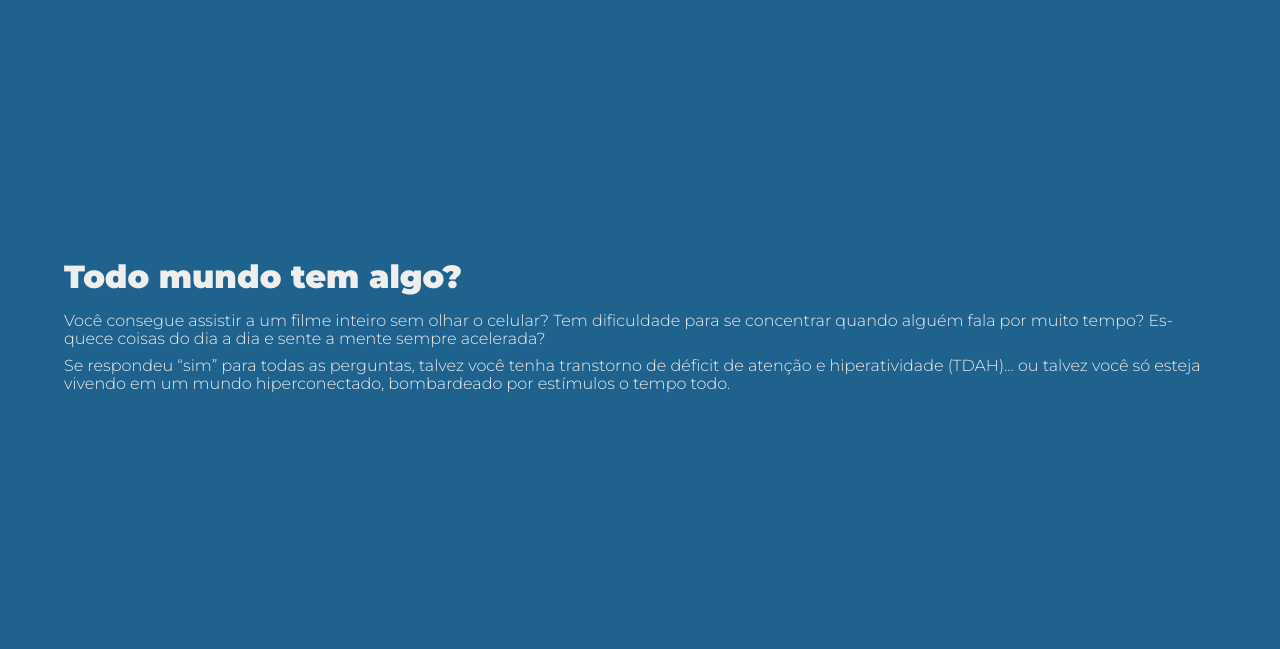
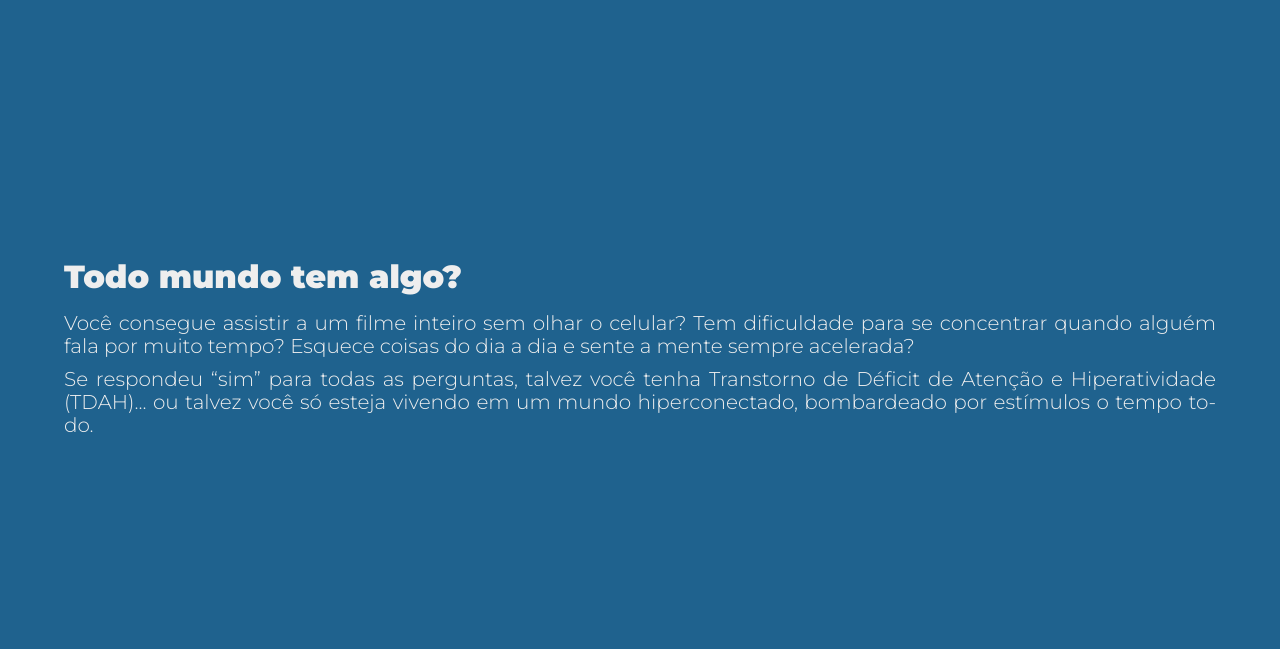
Before and after one commit to douglasspeck/douglasspeck, a PHP site: page /tdah/index.html in a window 1280 px wide. Shown: the part 1951-2600 px from the top of the page. Run offline with PHP 8.4, Linux system fonts and the light colour scheme; some web fonts are replaced.

Commit message:
Conteúdo Base da Página

```diff
--- a/assets/css/tdah.css
+++ b/assets/css/tdah.css
@@ -24,7 +24,10 @@ html, body {
     overflow-x: hidden;
     display: flex;
     flex-direction: column;
-    hyphens: auto;
+    overflow-wrap: break-word;
+    word-wrap: break-word;
+    hyphens: manual;
+    hyphenate-limit-chars: 1 1 1;
 }
 
 * {
@@ -55,13 +58,17 @@ section {
 
 main p {
     margin-bottom: 0.5em;
+    text-align: justify;
 }
 
 #banner {
     height: 70vh;
-    text-align: center;
     font-size: 1.5rem;
     padding: 0 5%;
+}
+
+#banner #h1, #banner p {
+    text-align: center;
 }
 
 #titulo {
@@ -164,6 +171,7 @@ main p {
     background-color: var(--c3);
     color: var(--light-gray);
     margin-top: 5vh;
+    font-size: 1.25em;
 }
 
 h2 {
--- a/tdah/index.html
+++ b/tdah/index.html
@@ -1,5 +1,5 @@
 <!DOCTYPE html>
-<html lang="pt-BR">
+<html lang="pt-br">
 <head>
         <!-- Google tag (gtag.js) -->
         <script async src="https://www.googletagmanager.com/gtag/js?id=G-TJN5YHMBY5"></script>
@@ -57,13 +57,34 @@
                 <div id="titulo">
                     <h1>Será que é<br><span class="tdah"><span>T</span><span>D</span><span>A</span><span>H</span></span></h1>
                 </div>
-                <p>Talvez o que falte não seja atenção, mas <em>tempo</em>!</p>
-                <p>Na escola, conhecer a diferença é essencial para <em>acolher, sem patologizar</em>!</p>
+                <p>Tal&shyvez o que fal&shyte não se&shyja a&shyten&shyção, mas <em>tem&shypo</em>!</p>
+                <p>Na es&shyco&shyla, co&shynhe&shycer a di&shyfe&shyren&shyça é es&shysen&shyci&shyal pa&shyra <em>a&shyco&shylher, sem pa&shyto&shylo&shygi&shyzar</em>!</p>
             </section>
             <section id="todo-mundo">
-                <h2>Todo mundo tem algo?</h2>
-                <p>Você consegue assistir a um filme inteiro sem olhar o celular? Tem dificuldade para se concentrar quando alguém fala por muito tempo? Esquece coisas do dia a dia e sente a mente sempre acelerada?</p>
-                <p>Se respondeu “sim” para todas as perguntas, talvez você tenha transtorno de déficit de atenção e hiperatividade (TDAH)… ou talvez você só esteja vivendo em um mundo hiperconectado, bombardeado por estímulos o tempo todo.</p>
+                <h2>To&shydo mun&shydo tem al&shygo?</h2>
+                <p>Vo&shycê con&shyse&shygue as&shysis&shytir a um fil&shyme in&shytei&shyro sem o&shylhar o ce&shylu&shylar? Tem di&shyfi&shycul&shyda&shyde pa&shyra se con&shycen&shytrar quan&shydo al&shyguém fa&shyla por mui&shyto tem&shypo? Es&shyque&shyce coi&shysas do dia a dia e sen&shyte a men&shyte sem&shypre a&shyce&shyle&shyra&shyda?</p>
+                <p>Se res&shypon&shydeu “sim” pa&shyra to&shydas as per&shygun&shytas, tal&shyvez vo&shycê te&shynha <strong>Trans&shytor&shyno de Dé&shyfi&shycit de A&shyten&shyção e Hi&shyper&shya&shyti&shyvi&shyda&shyde (TDAH)</strong>... ou tal&shyvez vo&shycê só es&shyte&shyja vi&shyven&shydo em um mun&shydo hi&shyper&shyco&shynec&shyta&shydo, bom&shybar&shyde&shyado por es&shytí&shymu&shylos o tem&shypo to&shydo.</p>
+            </section>
+            <section id="um-frasco">
+                <h2>A vida não vem em frasco</h2>
+                <p>Hoje, a linha entre comportamento humano e "transtorno" parece cada vez mais fina. Antes que qualquer dificuldade vire diagnóstico, é preciso perguntar: <em>estamos mesmo diante de um transtorno ou diante de um contexto que adoece nossa atenção?</em></p>
+                <p>Na era das telas, virou tendência transformar qualquer dificuldade em diagnóstico: "Será que tenho TDAH?", "Sou neurodivergente?".</p>
+                <p><em>O problema não é o diagnóstico clínico, mas a banalização dele.</em> Nas redes, o autodiagnóstico cresce, enquanto "especialistas" sem formação séria oferecem respostas fáceis para questões complexas.</p>
+                <p>Nesse cenário, a indústria farmacêutica ganha espaço ao transformar cansaço, tédio, desatenção e frustração em doenças individuais, reforçando a <em>medicalização</em> como solução rápida:</p>
+                <p>De acordo com Moysés e Collares (2012), no ano 2000 foram vendidas 71.000 caixas de Ritalina® no Brasil. Em 2010, com um aumento percentual de aproximadamente dois mil setecentos e dezessete, as vendas ultrapassaram 2 milhões de caixas. Pesquisadores alertam que parte do aumento de diagnósticos psiquiátricos em crianças e jovens se relaciona ao <em>financiamento da indústria farmacêutica</em> a clínicas e profissionais. O objetivo é simples: ampliar o mercado e garantir mais <strong>lucro</strong>, incentivando a prescrição e o consumo de medicamentos.</p>
+                <p><em>Mas nem tudo é biológico!</em> Atenção, comportamento e aprendizagem são construídos nas <em>relações</em>, nos </em>contextos</em> e na </em>linguagem</em>. Desafios escolares são questões que atravessam condições sociais, educacionais e emocionais.</p>
+            </section>
+            <section id="diagnosticos">
+                <h2>Alunos não são diagnósticos</h2>
+                <p>Nas escolas atuais, a banalização dos diagnósticos tem se tornado um dos principais problemas. O aumento de alunos laudados ou autodiagnosticados faz com que a maioria dos professores <em>naturalizem</em> essas condições, tratando-as de forma simplista.</p>
+                <p>Segundo Aquino (2001), esse processo leva à patologização das diferenças, transformando desafios pedagógicos em transtornos individuais e <em>desviando o foco da responsabilidade escolar.</em></p>
+                <p>O caminho mais fácil, portanto, é utilizar um discurso patologizante ao invés de praticar uma educação que enxergue os alunos de forma multidimensional, isto é, considerando seus aspectos cognitivos, afetivos, sociais e culturais. Quando a escola reduz o estudante a um diagnóstico, deixa de enxergá-lo como um <em>sujeito de direitos</em> e como parte de um contexto mais amplo de formação.</p>
+                <p>É necessário praticar uma educação sociointeracional, que compreenda o aluno não apenas como portador de um diagnóstico, mas como uma pessoa em formação que reage, aprende e se transforma nas relações com os outros e com o mundo.</p>
+            </section>
+            <section id="portanto">
+                <h2>Portanto...</h2>
+                <p>Não podemos permitir que a velocidade do mundo transforme a complexidade da vida em um simples diagnóstico farmacológico.</p>
+                <p>Seja na vida pessoal ou no ambiente escolar, reduzir uma pessoa a um laudo <em>ignora os riscos de longo prazo</em> dos psicofármacos e <em>impede uma compreensão do sujeito</em> em seu contexto social, afetivo e cultural.</p>
             </section>
             <section class="referencias">
                 <h2>Mais sobre o Tema</h2>
```
